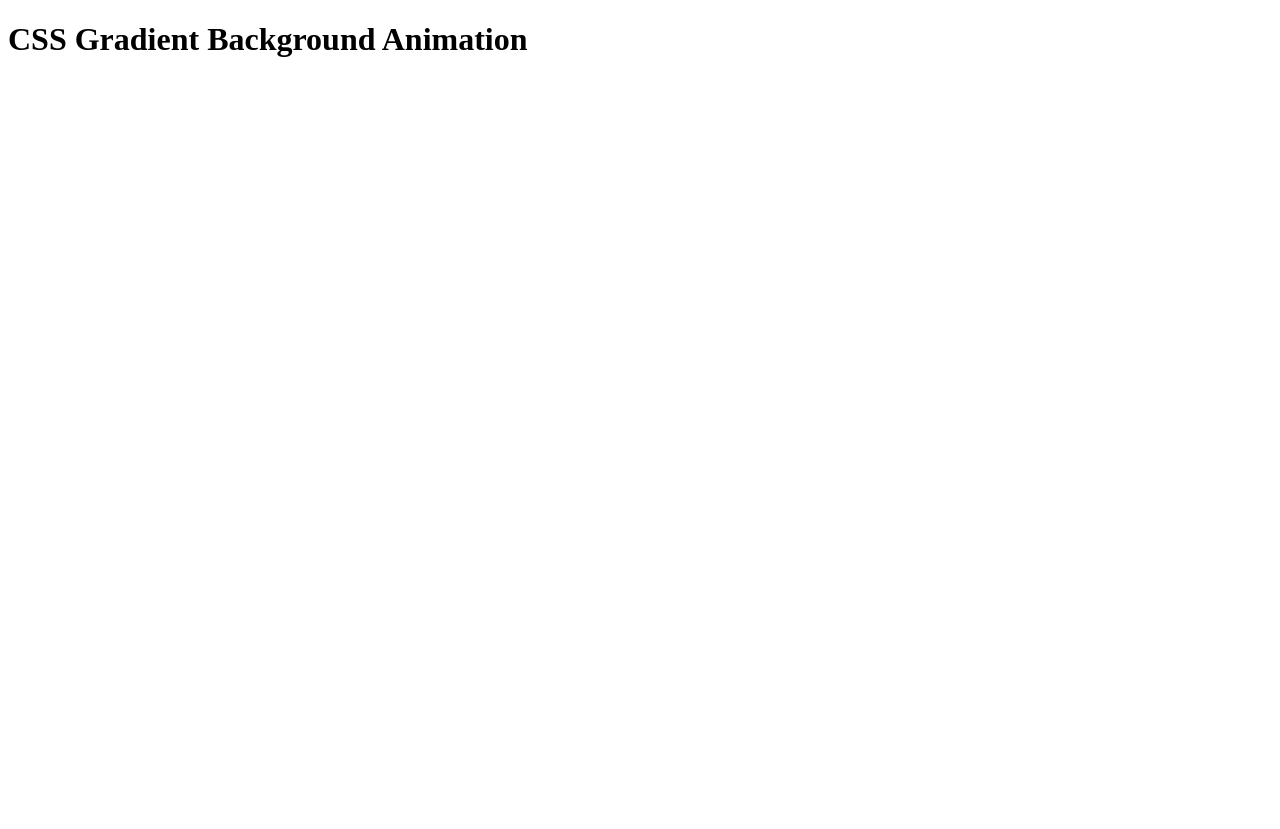
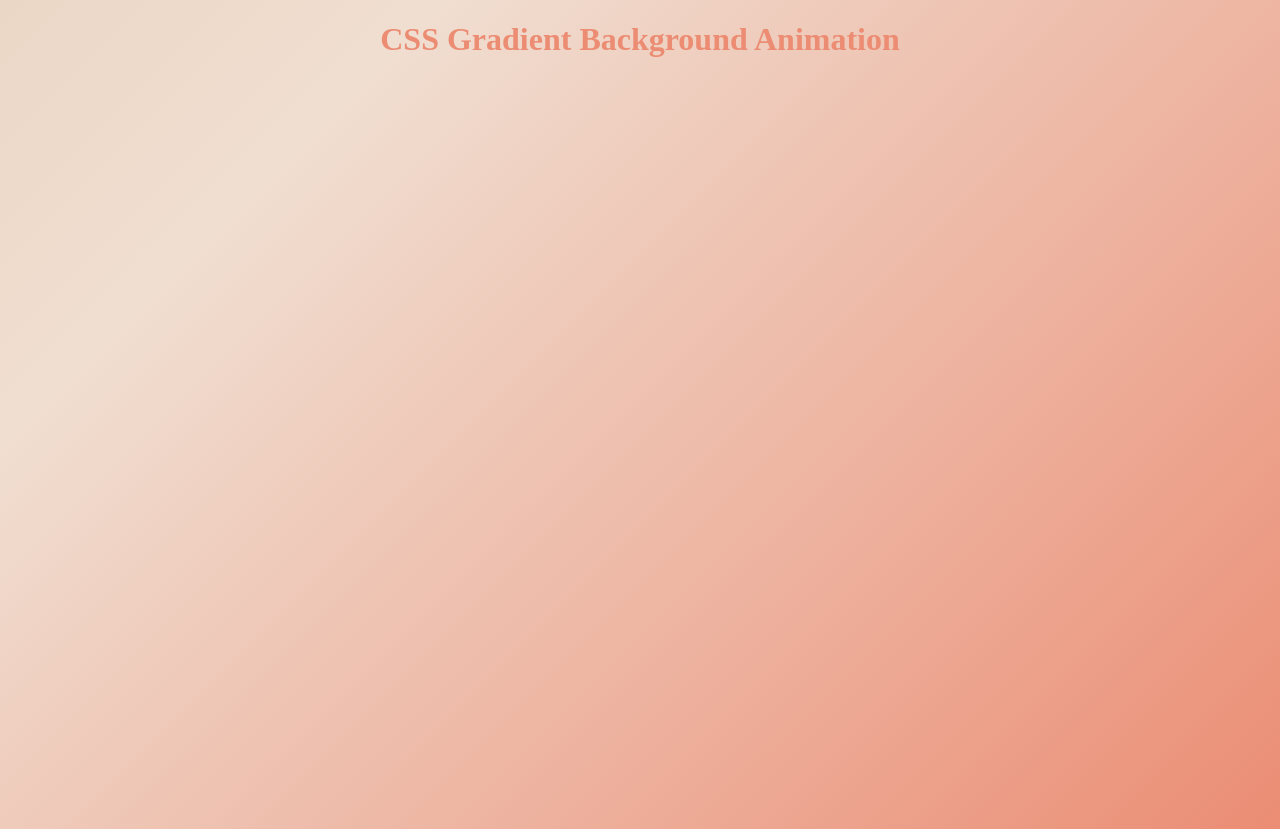
Before and after one commit to hashSaj/CSS-Gradient-Animation, a plain HTML site: page index.html in a window 1280 px wide. Before the commit the page ends 800 px from the top, so only its background shows below. Drawn offline with Linux system fonts and the light colour scheme; files that its build step writes are made by us from their sources; the site is published under a folder, as on GitHub Pages, so addresses that start at the root find nothing.

Commit message:
Update index.html

```diff
--- a/index.html
+++ b/index.html
@@ -3,7 +3,7 @@
 <head>
 	<meta charset="utf-8">
 	<meta name="viewport" content="width=device-width, initial-scale=1">
-	<link rel="stylesheet" type="text/css" href="/CSS-Gradient-Animation/css/index.css">
+	<link rel="stylesheet" type="text/css" href="./CSS-Gradient-Animation/css/index.css">
 	<title>Gradient Background</title>
 </head>
 <body>
```
